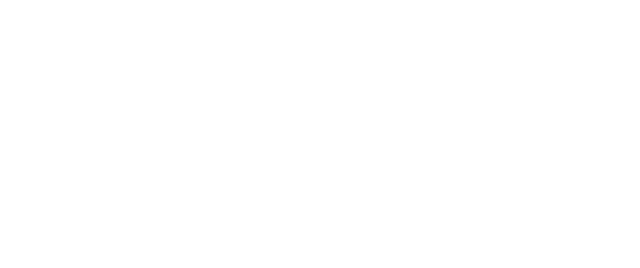
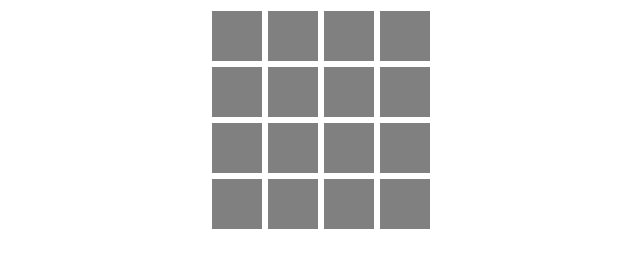
Before and after one commit to ConnorC3/odin-etch-a-sketch, a plain HTML site: page index.html in a window 1280 px wide. Shown: the whole page, without its empty margins (319-959 px from the left). Drawn offline with Linux system fonts and the light colour scheme.

Commit message:
Add grid and hover effect

```diff
--- a/index.html
+++ b/index.html
@@ -7,7 +7,9 @@
     <link rel="stylesheet" href="style.css">
 </head>
 <body>
+    <div class="container">
 
+    </div>
 
     <script src="script.js"></script>
 </body>
--- a/script.js
+++ b/script.js
@@ -0,0 +1,7 @@
+const container = document.querySelector(".container");
+
+for (let i = 0; i < 16; i++){
+    const square = document.createElement("div");
+    square.classList.add("square");
+    container.appendChild(square);
+}
--- a/style.css
+++ b/style.css
@@ -0,0 +1,33 @@
+* {
+    box-sizing: border-box;
+}
+
+html {
+    min-height: 100%;
+}
+
+body {
+    height: 100%;
+    display: flex;
+    justify-content: center;
+    align-items: center;
+}
+
+.container {
+    display: flex;
+    flex-wrap: wrap;
+    width: 224px;
+}
+
+.square {
+    flex-shrink: 0;
+    padding: 5px;
+    margin: 3px;
+    height: 50px;
+    width: 50px;
+    background-color: grey;
+}
+
+.square:hover {
+    background-color: black;
+}
```
